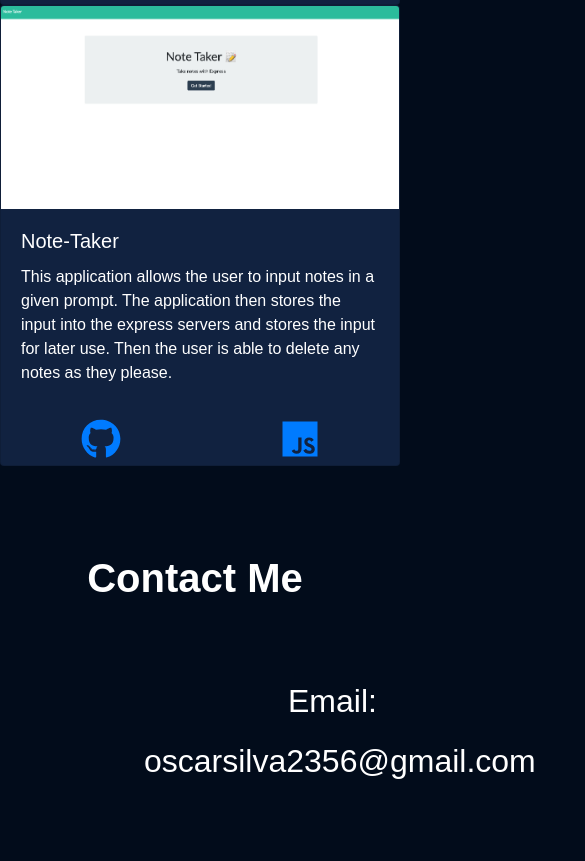
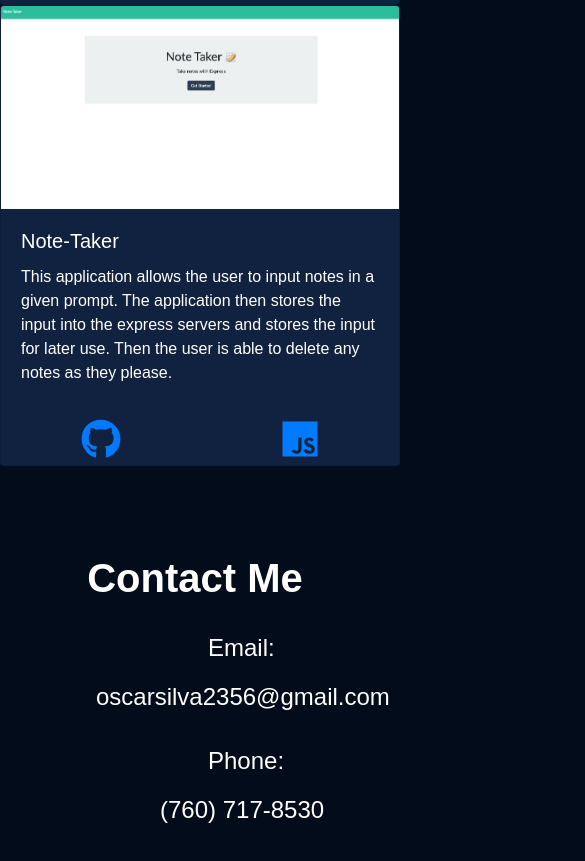
Before and after one commit to Ozz760/showCase, a React (Create React App) app: page / in a window 390 px wide. Shown: the part 3739-4600 px from the top of the page, 585 px wide, since content can reach past the window. Built offline with nearby package versions, Linux system fonts and the light colour scheme.

Commit message:
Made media queries for contact

```diff
--- a/src/components/pages/Contact/Contact.css
+++ b/src/components/pages/Contact/Contact.css
@@ -81,15 +81,69 @@
 
 /* Medium Devices, Desktops */
 @media only screen and (max-width: 991px) {
+    .email {
+        margin-left: 10rem;
+        font-size: 1.8rem;
+    }
+
+    .email-text {
+        margin-left: 2.5rem;
+        font-size: 1.8rem;
+    }
+
+    .phone {
+        margin-left: 46rem;
+        font-size: 1.8rem;
+    }
+
+    .phone-number {
+        margin-left: 43rem;
+        font-size: 1.8rem;
+    }
 
 }
 
 /* Small Devices, Tablets */
 @media only screen and (max-width: 767px) {
+    .email {
+        font-size: 1.5rem;
+        margin-top: -3rem;
+        margin-left: 22rem;
+    }
 
+    .email-text {
+        font-size: 1.5rem;
+        margin-left: 14.7rem;
+    }
+
+    .phone {
+        font-size: 1.5rem;
+        margin-top: 2rem;
+        margin-left: 22rem;
+    }
+
+    .phone-number {
+        font-size: 1.5rem;
+        margin-left: 19rem;
+    }
 }
 
 /* Extra Small Devices, Phones */
 @media only screen and (max-width: 479px) {
+    .email {
+        margin-left: 13rem;
+    }
+
+    .email-text {
+        margin-left: 6rem;
+    }
+
+    .phone {
+        margin-left: 13rem;
+    }
+
+    .phone-number {
+        margin-left: 10rem;
+    }
 
 }
```
